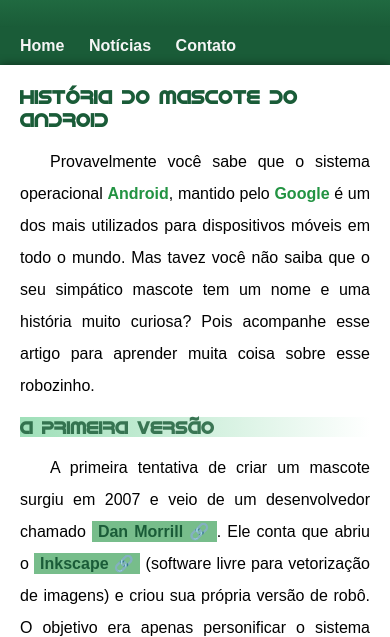
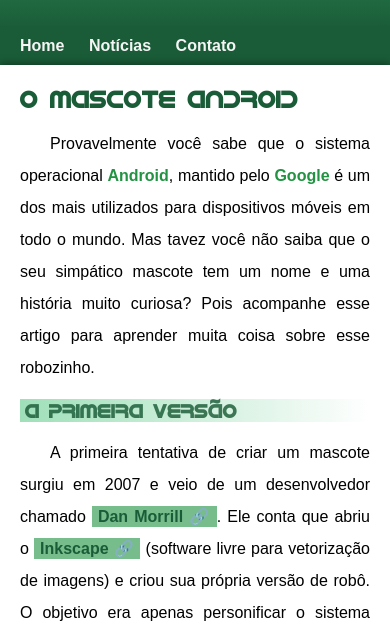
Before and after one commit to marcosalves97/projeto-android, a plain HTML site: page index.html in a window 390 px wide. Shown: the part 180-817 px from the top of the page. Drawn offline with Linux system fonts and the light colour scheme.

Commit message:
atualizações mobile

```diff
--- a/index.html
+++ b/index.html
@@ -20,7 +20,7 @@
     </nav>
     <main>
         <article>
-                <h1>História do Mascote do Android</h1>
+                <h1>O Mascote Android</h1>
 
                 <p>Provavelmente você sabe que o sistema operacional <strong>Android</strong>, mantido pelo <strong>Google</strong> é um dos mais utilizados para dispositivos móveis em todo o mundo. Mas tavez você não saiba que o seu simpático mascote tem um nome e uma história muito curiosa? Pois acompanhe esse artigo para aprender muita coisa sobre esse robozinho.</p>
 
--- a/style.css
+++ b/style.css
@@ -116,14 +116,14 @@ main {
 article h1 {
     color: var(--cor4);
     font-family: var(--fonte-android);
-    font-size: 1.2em;
 }
 
 article h2 {
     background-image: linear-gradient(to right, #48c37986, transparent);
     color: #1a5c38d3;
     font-family: var(--fonte-android);
-    font-size: 1.1em;
+    font-size: 1.2em;
+    padding-left: 5px;
 }
 
 aside{
@@ -143,9 +143,6 @@ aside > h3 {
     padding: 5px;
     margin: -10px -10px 0px -10px;
     border-radius: 10px 10px 0px 0px;
-}
-aside > p {
-    padding: 0px 5px;
 }
 
 main img {
```
